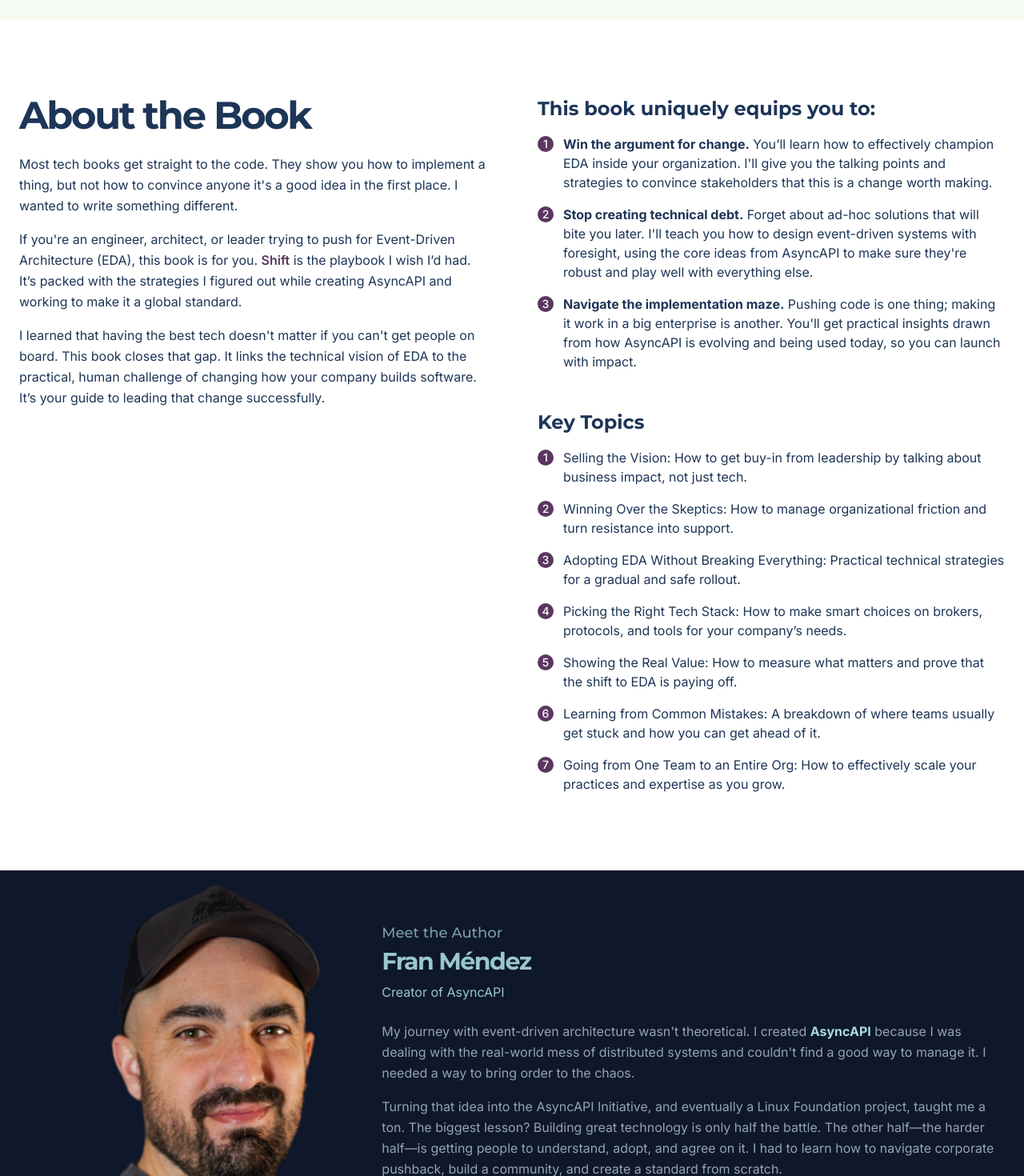
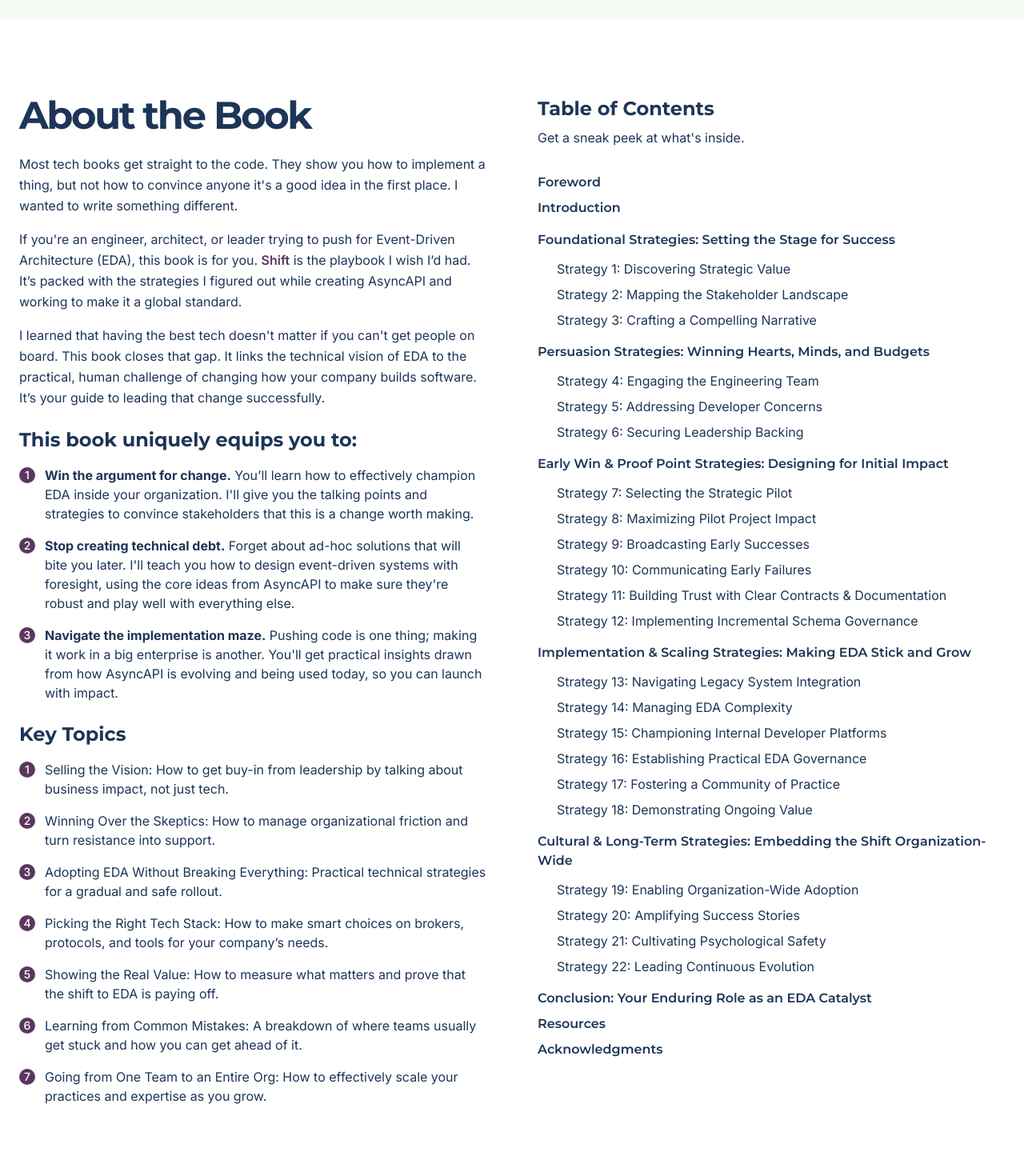
Before and after one commit to fmvilas/leadtheshift.co, a React (Vite) app: page / in a window 1280 px wide. Shown: the part 980-2450 px from the top of the page at 80% size. Built offline with nearby package versions, Linux system fonts and the light colour scheme.

Commit message:
Add table of contents

```diff
--- a/src/components/AboutSection.tsx
+++ b/src/components/AboutSection.tsx
@@ -16,26 +16,6 @@ const AboutSection = () => {
               I learned that having the best tech doesn't matter if you can't get people on board. This book closes that gap. It links the technical vision of EDA to the practical, human challenge of changing how your company builds software. It’s your guide to leading that change successfully.
               </p>
             </div>
-            {/* <div className="flex flex-wrap gap-4 pt-4">
-              <div className="flex items-center gap-2">
-                <div className="w-2 h-2 rounded-full bg-book-secondary"></div>
-                <span className="text-book-darkGray font-medium">400+ pages</span>
-              </div>
-              <div className="flex items-center gap-2">
-                <div className="w-2 h-2 rounded-full bg-book-secondary"></div>
-                <span className="text-book-darkGray font-medium">25+ case studies</span>
-              </div>
-              <div className="flex items-center gap-2">
-                <div className="w-2 h-2 rounded-full bg-book-secondary"></div>
-                <span className="text-book-darkGray font-medium">Code examples</span>
-              </div>
-              <div className="flex items-center gap-2">
-                <div className="w-2 h-2 rounded-full bg-book-secondary"></div>
-                <span className="text-book-darkGray font-medium">Architecture diagrams</span>
-              </div>
-            </div> */}
-          </div>
-          <div className="space-y-12 opacity-0 animate-slide-up animate-delay-300">
             <div className="space-y-4">
               <h3 className="text-book-darkGray text-2xl font-bold">This book uniquely equips you to:</h3>
               <ul className="space-y-4">
@@ -75,6 +55,85 @@ const AboutSection = () => {
               </ul>
             </div>
           </div>
+          <div className="space-y-8 opacity-0 animate-slide-up animate-delay-300">
+            <div className="space-y-2">
+              <h3 className="text-book-darkGray text-2xl font-bold">Table of Contents</h3>
+              <p className="text-book-darkGray text-md">Get a sneak peek at what's inside.</p>
+            </div>
+            <div className="max-w-4xl mx-auto">
+              <div className="space-y-4">
+                {/* Foreword & Introduction */}
+                <div className="space-y-2">
+                  <h4 className="text-book-darkGray text-md font-semibold">Foreword</h4>
+                  <h4 className="text-book-darkGray text-md font-semibold">Introduction</h4>
+                </div>
+
+                {/* Foundational Strategies */}
+                <div className="space-y-3">
+                  <h4 className="text-book-darkGray text-md font-semibold">Foundational Strategies: Setting the Stage for Success</h4>
+                  <ul className="space-y-2 ml-6">
+                    <li className="text-book-darkGray">Strategy 1: Discovering Strategic Value</li>
+                    <li className="text-book-darkGray">Strategy 2: Mapping the Stakeholder Landscape</li>
+                    <li className="text-book-darkGray">Strategy 3: Crafting a Compelling Narrative</li>
+                  </ul>
+                </div>
+
+                {/* Persuasion Strategies */}
+                <div className="space-y-3">
+                  <h4 className="text-book-darkGray text-md font-semibold">Persuasion Strategies: Winning Hearts, Minds, and Budgets</h4>
+                  <ul className="space-y-2 ml-6">
+                    <li className="text-book-darkGray">Strategy 4: Engaging the Engineering Team</li>
+                    <li className="text-book-darkGray">Strategy 5: Addressing Developer Concerns</li>
+                    <li className="text-book-darkGray">Strategy 6: Securing Leadership Backing</li>
+                  </ul>
+                </div>
+
+                {/* Early Win & Proof Point Strategies */}
+                <div className="space-y-3">
+                  <h4 className="text-book-darkGray text-md font-semibold">Early Win & Proof Point Strategies: Designing for Initial Impact</h4>
+                  <ul className="space-y-2 ml-6">
+                    <li className="text-book-darkGray">Strategy 7: Selecting the Strategic Pilot</li>
+                    <li className="text-book-darkGray">Strategy 8: Maximizing Pilot Project Impact</li>
+                    <li className="text-book-darkGray">Strategy 9: Broadcasting Early Successes</li>
+                    <li className="text-book-darkGray">Strategy 10: Communicating Early Failures</li>
+                    <li className="text-book-darkGray">Strategy 11: Building Trust with Clear Contracts & Documentation</li>
+                    <li className="text-book-darkGray">Strategy 12: Implementing Incremental Schema Governance</li>
+                  </ul>
+                </div>
+
+                {/* Implementation & Scaling Strategies */}
+                <div className="space-y-3">
+                  <h4 className="text-book-darkGray text-md font-semibold">Implementation & Scaling Strategies: Making EDA Stick and Grow</h4>
+                  <ul className="space-y-2 ml-6">
+                    <li className="text-book-darkGray">Strategy 13: Navigating Legacy System Integration</li>
+                    <li className="text-book-darkGray">Strategy 14: Managing EDA Complexity</li>
+                    <li className="text-book-darkGray">Strategy 15: Championing Internal Developer Platforms</li>
+                    <li className="text-book-darkGray">Strategy 16: Establishing Practical EDA Governance</li>
+                    <li className="text-book-darkGray">Strategy 17: Fostering a Community of Practice</li>
+                    <li className="text-book-darkGray">Strategy 18: Demonstrating Ongoing Value</li>
+                  </ul>
+                </div>
+
+                {/* Cultural & Long-Term Strategies */}
+                <div className="space-y-3">
+                  <h4 className="text-book-darkGray text-md font-semibold">Cultural & Long-Term Strategies: Embedding the Shift Organization-Wide</h4>
+                  <ul className="space-y-2 ml-6">
+                    <li className="text-book-darkGray">Strategy 19: Enabling Organization-Wide Adoption</li>
+                    <li className="text-book-darkGray">Strategy 20: Amplifying Success Stories</li>
+                    <li className="text-book-darkGray">Strategy 21: Cultivating Psychological Safety</li>
+                    <li className="text-book-darkGray">Strategy 22: Leading Continuous Evolution</li>
+                  </ul>
+                </div>
+
+                {/* Conclusion & Resources */}
+                <div className="space-y-2">
+                  <h4 className="text-book-darkGray text-md font-semibold">Conclusion: Your Enduring Role as an EDA Catalyst</h4>
+                  <h4 className="text-book-darkGray text-md font-semibold">Resources</h4>
+                  <h4 className="text-book-darkGray text-md font-semibold">Acknowledgments</h4>
+                </div>
+              </div>
+            </div>
+          </div>
         </div>
       </div>
     </section>
```
